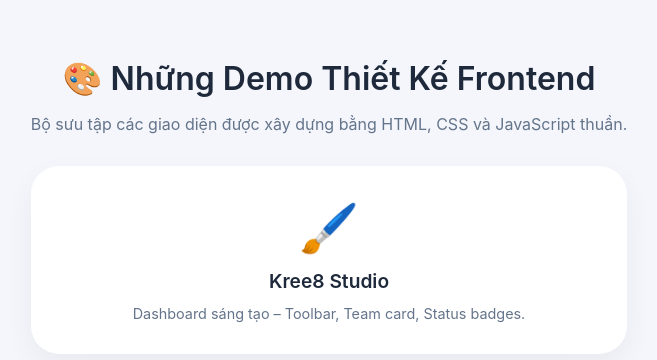
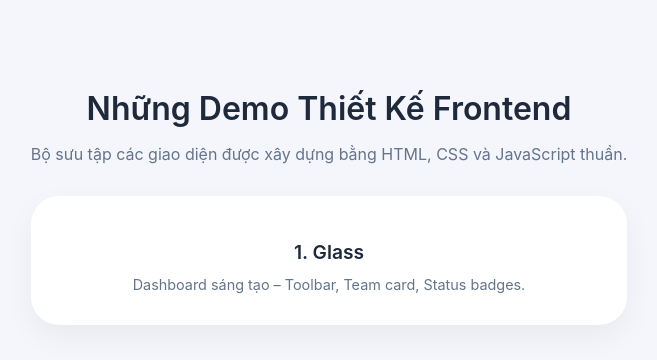
Before and after one commit to nguyenduchoan12/frontend-design-demos-nhung-thu-nghiem-thiet-ke-frontend-, a plain HTML site: page index.html in a window 1280 px wide. Shown: the part 204-564 px from the top of the page, without its empty margins (311-968 px from the left). Drawn offline with Linux system fonts and the light colour scheme.

Commit message:
Update index.html

```diff
--- a/index.html
+++ b/index.html
@@ -65,13 +65,13 @@
 </head>
 <body>
 <div class="container">
-    <h1>🎨 Những Demo Thiết Kế Frontend</h1>
+    <h1> Những Demo Thiết Kế Frontend</h1>
     <p class="subtitle">Bộ sưu tập các giao diện được xây dựng bằng HTML, CSS và JavaScript thuần.</p>
 
     <div class="demo-grid">
         <a href="kree8-studio/" class="demo-card">
-            <span class="demo-icon">🖌️</span>
-            <span class="demo-title">Kree8 Studio</span>
+            <span class="demo-icon"></span>
+            <span class="demo-title"> 1. Glass </span>
             <span class="demo-desc">Dashboard sáng tạo – Toolbar, Team card, Status badges.</span>
         </a>
         <!-- Có thể thêm các demo khác sau -->
```
